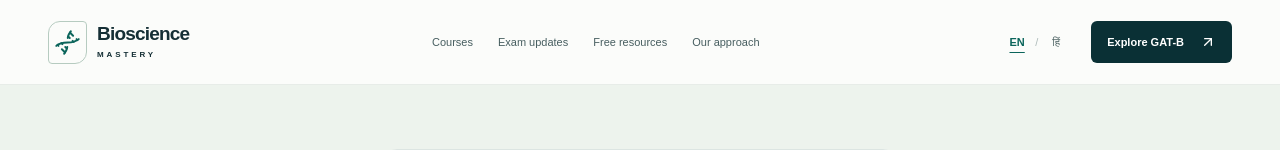
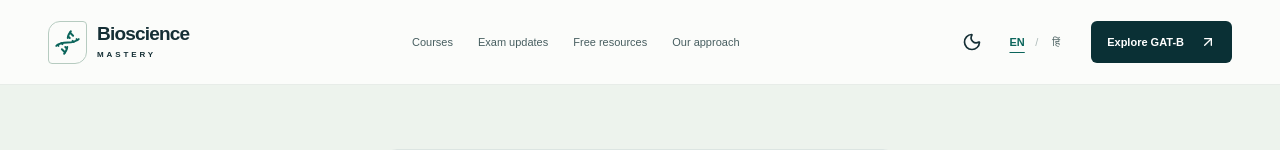
Before and after one commit to biosciencemastery-png/BioScience-mastery, a Next.js app: page /en/login in a window 1280 px wide. Shown: the top 150 px of the page. Built offline with nearby package versions, Linux system fonts and the light colour scheme.

Commit message:
Implement theme toggle in header component
Added theme toggle functionality to the header component, allowing users to switch between light and dark modes. The theme preference is saved in local storage.

```diff
--- a/src/components/layout/header.tsx
+++ b/src/components/layout/header.tsx
@@ -3,7 +3,7 @@
 import Link from "next/link";
 import { usePathname } from "next/navigation";
 import { useEffect, useRef, useState, type MouseEvent } from "react";
-import { ArrowUpRight, Menu, X } from "lucide-react";
+import { ArrowUpRight, Menu, X, Moon, Sun } from "lucide-react";
 import { Brand } from "@/components/ui/brand";
 import type { Locale, Messages } from "@/lib/i18n";
 
@@ -18,6 +18,29 @@ export function Header({
 }) {
   const pathname = usePathname();
   const [open, setOpen] = useState(false);
+  const [theme, setTheme] = useState<"light" | "dark">("light");
+
+useEffect(() => {
+  const savedTheme = localStorage.getItem("bsm-theme");
+
+  const preferredTheme =
+    savedTheme === "light" || savedTheme === "dark"
+      ? savedTheme
+      : window.matchMedia("(prefers-color-scheme: dark)").matches
+        ? "dark"
+        : "light";
+
+  document.documentElement.dataset.theme = preferredTheme;
+  setTheme(preferredTheme);
+}, []);
+
+function toggleTheme() {
+  const nextTheme = theme === "light" ? "dark" : "light";
+
+  document.documentElement.dataset.theme = nextTheme;
+  localStorage.setItem("bsm-theme", nextTheme);
+  setTheme(nextTheme);
+}
   const menuButton = useRef<HTMLButtonElement>(null);
   const header = useRef<HTMLElement>(null);
   const home = `/${locale}`;
@@ -89,6 +112,29 @@ export function Header({
           ))}
         </nav>
         <div className="header-actions">
+
+<button
+  type="button"
+  className="theme-toggle"
+  onClick={toggleTheme}
+  aria-label={
+    theme === "light"
+      ? "Switch to dark mode"
+      : "Switch to light mode"
+  }
+  title={
+    theme === "light"
+      ? "Dark mode"
+      : "Light mode"
+  }
+>
+  {theme === "light" ? (
+    <Moon size={20} aria-hidden="true" />
+  ) : (
+    <Sun size={20} aria-hidden="true" />
+  )}
+</button>
+
           {authEnabled && (
             <Link
               className="account-nav"
```
